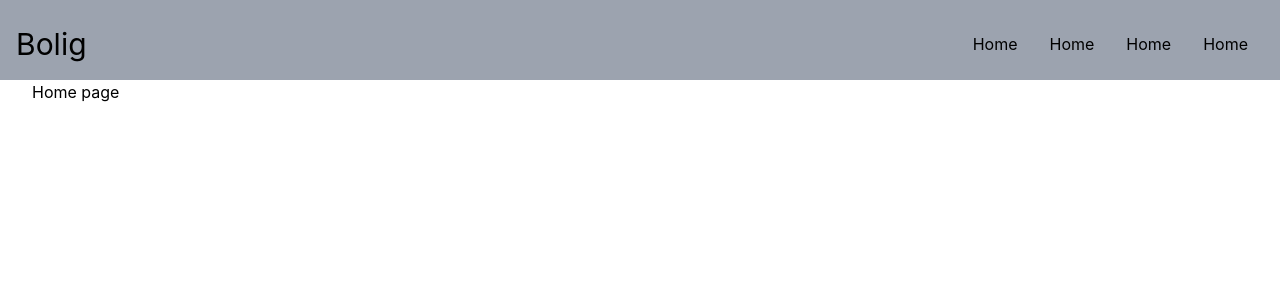
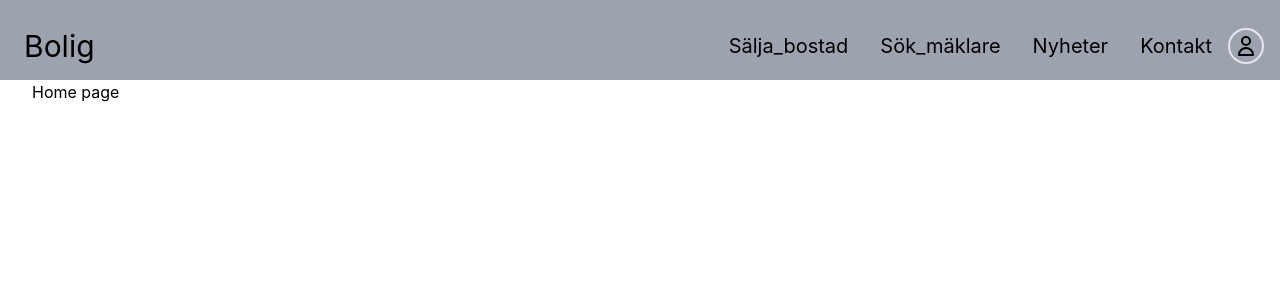
Before and after one commit to MaxAndreasLundin/bolig-web, a Next.js app: page / in a window 1280 px wide. Shown: the top 300 px of the page. Built offline with nearby package versions, Linux system fonts and the light colour scheme.

Commit message:
add login icon

```diff
--- a/components/Nabar.tsx
+++ b/components/Nabar.tsx
@@ -1,5 +1,6 @@
 "use client";
 import { MenuIcon, XIcon } from "@heroicons/react/solid";
+import { UserIcon } from "@heroicons/react/outline";
 import Link from "next/link";
 import React, { useState } from "react";
 
@@ -15,19 +16,22 @@ const Navbar = () => {
     <header className="bg-gray-400 sticky top-0 h-20 z-50 grid grid-cols-2 p-4">
       {/*left*/}
       <div className="flex items-center">
-        <h1 className="w-full text-3xl">Bolig</h1>
+        <h1 className="w-full text-3xl p-2">Bolig</h1>
       </div>
 
       {/*right*/}
       <div className="flex items-center justify-end">
-        <ul className="hidden md:flex">
-          <li className="p-4">Home</li>
-          <li className="p-4">Home</li>
-          <li className="p-4">Home</li>
-          <li className="p-4">Home</li>
+        <ul className="hidden md:flex md:text-lg lg:text-xl">
+          <li className="p-4">Sälja_bostad</li>
+          <li className="p-4">Sök_mäklare</li>
+          <li className="p-4">Nyheter</li>
+          <li className="p-4">Kontakt</li>
         </ul>
-        <div className="block md:hidden" onClick={handleClick}>
-          {click ? <XIcon className="h-6" /> : <MenuIcon className="h-6" />}
+        <div className="flex gap-2 border-2 p-2 sm:p-1 rounded-full">
+          <UserIcon className="h-6" />
+          <div className="block md:hidden" onClick={handleClick}>
+            {click ? <XIcon className="h-6" /> : <MenuIcon className="h-6" />}
+          </div>
         </div>
         {/*mobile */}
         <div
@@ -39,10 +43,10 @@ const Navbar = () => {
         >
           <h1 className="w-full text-3xl m-4">Bolig</h1>
           <ul className="p-4">
-            <li className="p-4 border-b">Home</li>
-            <li className="p-4 border-b">Home</li>
-            <li className="p-4 border-b">Home</li>
-            <li className="p-4 border-b">Home</li>
+            <li className="p-4 border-b">Sälja_bostad</li>
+            <li className="p-4 border-b">Sök_mäklare</li>
+            <li className="p-4 border-b">Nyheter</li>
+            <li className="p-4 border-b">Kontakt</li>
           </ul>
         </div>
       </div>
```
